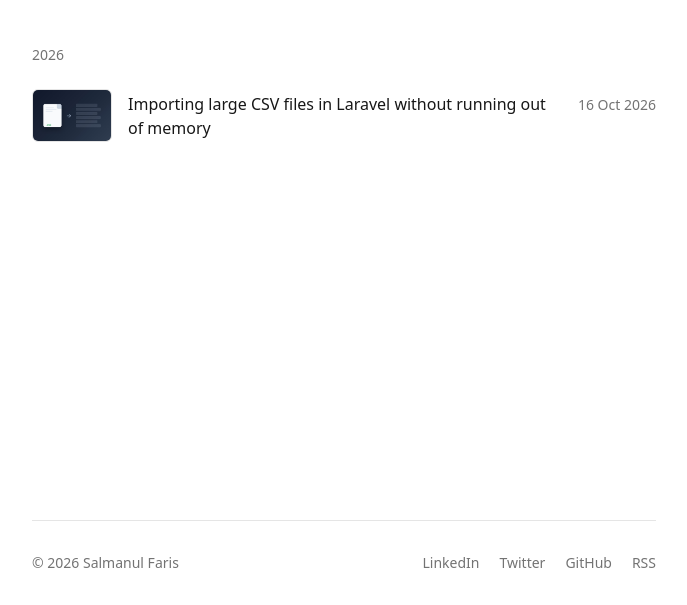
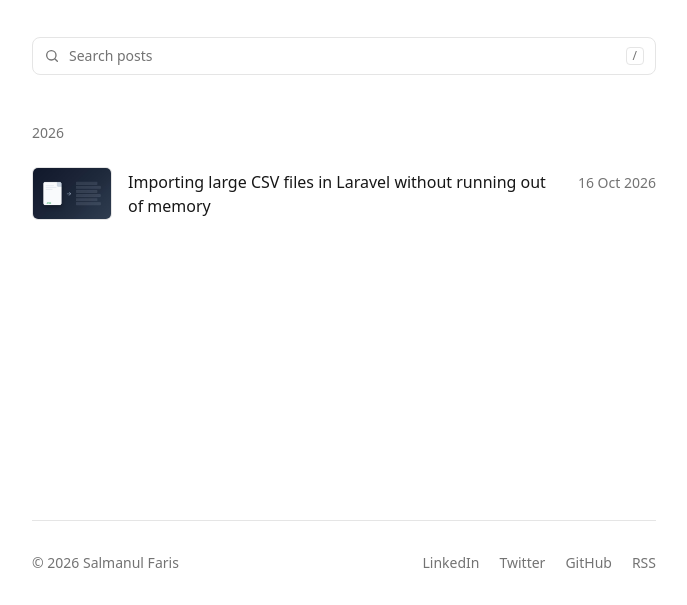
Before and after one commit to salmanulfaris/salmanulfaris.github.io, an Astro site: page /blog in a window 1280 px wide. Shown: the part 195-800 px from the top of the page, without its empty margins (296-983 px from the left). Built offline with nearby package versions, Linux system fonts and the light colour scheme; Astro itself is replaced by a stand-in of ours.

Commit message:
Add blog search and stable newest-first ordering

```diff
--- a/src/components/PostList.astro
+++ b/src/components/PostList.astro
@@ -13,7 +13,7 @@ const { posts } = Astro.props
 <ul class="divide-y divide-line">
   {
     posts.map((post) => (
-      <li>
+      <li data-search={[post.data.title, post.data.description, ...post.data.tags].join(' ').toLowerCase()}>
         <a href={`/blog/${post.id}/`} class="group flex items-center gap-4 py-4">
           {post.data.cover && (
             <Image
--- a/src/lib/posts.ts
+++ b/src/lib/posts.ts
@@ -1,9 +1,11 @@
 import { getCollection } from 'astro:content'
 
 // Published posts, newest first. Drafts show up in `npm run dev` only.
+// Posts on the same date sort by time if one is given (`date: 2026-10-16T18:30`),
+// then by id so the order is stable between builds.
 export async function getPosts() {
   const posts = await getCollection('blog', ({ data }) => import.meta.env.DEV || !data.draft)
-  return posts.sort((a, b) => b.data.date.valueOf() - a.data.date.valueOf())
+  return posts.sort((a, b) => b.data.date.valueOf() - a.data.date.valueOf() || a.id.localeCompare(b.id))
 }
 
 export function formatDate(date: Date) {
--- a/src/pages/blog/index.astro
+++ b/src/pages/blog/index.astro
@@ -16,8 +16,40 @@ const years = [...new Set(posts.map((p) => p.data.date.getFullYear()))]
   {posts.length === 0 && <p class="mt-12 text-muted">Nothing here yet.</p>}
 
   {
+    posts.length > 0 && (
+      <div class="relative mt-10">
+        <svg
+          class="pointer-events-none absolute top-1/2 left-3 size-4 -translate-y-1/2 text-muted"
+          viewBox="0 0 24 24"
+          fill="none"
+          stroke="currentColor"
+          stroke-width="2"
+          stroke-linecap="round"
+          stroke-linejoin="round"
+          aria-hidden="true"
+        >
+          <circle cx="11" cy="11" r="7" />
+          <path d="m20 20-3.5-3.5" />
+        </svg>
+        <input
+          id="post-search"
+          type="search"
+          placeholder="Search posts"
+          aria-label="Search posts"
+          autocomplete="off"
+          class="w-full rounded-lg border border-line bg-bg py-2 pr-10 pl-9 text-sm placeholder:text-muted focus:border-muted focus:outline-none"
+        />
+        <kbd class="pointer-events-none absolute top-1/2 right-3 hidden -translate-y-1/2 rounded border border-line px-1.5 font-sans text-xs text-muted sm:block">
+          /
+        </kbd>
+      </div>
+    )
+  }
+
+  <div id="post-groups">
+    {
       years.map((year) => (
-      <section class="mt-12">
+        <section class="mt-12" data-year-group>
           <h2 class="text-sm font-medium text-muted">{year}</h2>
           <div class="mt-2">
             <PostList posts={posts.filter((p) => p.data.date.getFullYear() === year)} />
@@ -25,4 +57,64 @@ const years = [...new Set(posts.map((p) => p.data.date.getFullYear()))]
         </section>
       ))
     }
+  </div>
+
+  <p id="no-results" class="mt-12 hidden text-muted">No posts match your search.</p>
 </BaseLayout>
+
+<script>
+  const input = document.getElementById('post-search') as HTMLInputElement | null
+  const noResults = document.getElementById('no-results')
+  const groups = document.querySelectorAll<HTMLElement>('[data-year-group]')
+
+  function filter(query: string) {
+    const words = query.toLowerCase().split(/\s+/).filter(Boolean)
+    let total = 0
+
+    groups.forEach((group) => {
+      let visible = 0
+      group.querySelectorAll<HTMLElement>('li[data-search]').forEach((item) => {
+        const text = item.dataset.search ?? ''
+        const match = words.every((word) => text.includes(word))
+        item.hidden = !match
+        if (match) visible++
+      })
+      group.hidden = visible === 0
+      total += visible
+    })
+
+    noResults?.classList.toggle('hidden', total > 0)
+
+    // Keep the search in the URL so results can be shared or survive a reload
+    const url = new URL(location.href)
+    if (query) url.searchParams.set('q', query)
+    else url.searchParams.delete('q')
+    history.replaceState(null, '', url)
+  }
+
+  if (input) {
+    const initial = new URLSearchParams(location.search).get('q')
+    if (initial) {
+      input.value = initial
+      filter(initial)
+    }
+
+    input.addEventListener('input', () => filter(input.value.trim()))
+
+    // Press "/" anywhere to jump to search, Escape to clear it
+    document.addEventListener('keydown', (e) => {
+      const target = e.target as HTMLElement
+      if (e.key === '/' && !['INPUT', 'TEXTAREA'].includes(target.tagName)) {
+        e.preventDefault()
+        input.focus()
+      }
+    })
+    input.addEventListener('keydown', (e) => {
+      if (e.key === 'Escape') {
+        input.value = ''
+        filter('')
+        input.blur()
+      }
+    })
+  }
+</script>
```
Also changed, not shown: README.md. Lines whose indentation alone changed are shown as unchanged.
